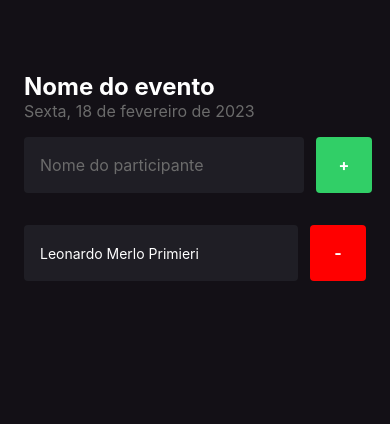
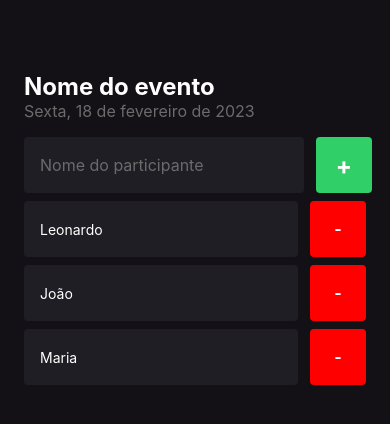
Before and after one commit to leonardoprimieri/imhere-react-native, a React Native app: screen / in a window 390 px wide. Shown: the top 424 px of the page. Built offline with nearby package versions, Linux system fonts and the light colour scheme.

Commit message:
feat: add home flat list

```diff
--- a/src/components/participant/participant.tsx
+++ b/src/components/participant/participant.tsx
@@ -1,14 +1,19 @@
 import { Text, TouchableOpacity, View } from "react-native"
 import { participantStyles } from "./participant-styles"
 
-export const Participant = () => {
+type Props = {
+  name: string
+  onRemove: () => void
+}
+
+export const Participant = ({ name, onRemove }: Props) => {
   return (
     <View style={participantStyles.wrapper}>
       <View style={participantStyles.container}>
-        <Text style={participantStyles.name}>Leonardo Merlo Primieri</Text>
+        <Text style={participantStyles.name}>{name}</Text>
 
       </View>
-      <TouchableOpacity style={participantStyles.button}>
+      <TouchableOpacity onPress={onRemove} style={participantStyles.button}>
         <Text style={participantStyles.buttonText}>-</Text>
       </TouchableOpacity>
     </View>
--- a/src/screens/home/home-screen-styles.ts
+++ b/src/screens/home/home-screen-styles.ts
@@ -38,7 +38,7 @@ export const homePageStyles = StyleSheet.create({
   },
   buttonText: {
     color: '#fff',
-    fontSize: 16,
+    fontSize: 24,
     fontWeight: 'bold'
   },
   form: {
@@ -46,7 +46,9 @@ export const homePageStyles = StyleSheet.create({
     width: '100%',
     justifyContent: 'space-between'
   },
-  participantView: {
-    marginTop: 24,
+  emptyList: {
+    color: '#fff',
+    marginTop: 30,
+    textAlign: 'center'
   }
 });
--- a/src/screens/home/home-screen.tsx
+++ b/src/screens/home/home-screen.tsx
@@ -1,18 +1,26 @@
-import { Text, TextInput, TouchableOpacity, View } from "react-native";
+import { useState } from "react";
+import { FlatList, ScrollView, Text, TextInput, TouchableOpacity, View } from "react-native";
 import { Participant } from "../../components";
 
 import { homePageStyles } from './home-screen-styles'
 
 export const HomeScreen = () => {
+  const [participants, setParticipants] = useState(['Leonardo', 'João', 'Maria'])
 
   const handleAddParticipant = () => {
-    console.log('Adicionar participante')
+    setParticipants(oldParticipants =>
+      [...oldParticipants, Math.random().toString(36).substring(7)])
+  }
+
+  const handleRemoveParticipant = (participant: string) => {
+    setParticipants(oldParticipants =>
+      oldParticipants.filter(item => item !== participant))
   }
 
   return (
     <View style={homePageStyles.container}>
       <Text style={homePageStyles.eventName}>Nome do evento</Text>
-      <Text style={homePageStyles.eventDate}>Sexta, 18 de fevereiro de 2023</Text>
+      <Text style={homePageStyles.eventDate}>Sexta, {new Date().getDate()} de fevereiro de 2023</Text>
       <View style={homePageStyles.form}>
         <TextInput
           style={homePageStyles.input}
@@ -23,9 +31,16 @@ export const HomeScreen = () => {
           <Text style={homePageStyles.buttonText}>+</Text>
         </TouchableOpacity>
       </View>
-      <View style={homePageStyles.participantView}>
-        <Participant />
-      </View>
+      <FlatList
+        data={participants}
+        keyExtractor={item => item}
+        renderItem={({ item }) => (
+          <Participant name={item} onRemove={() => handleRemoveParticipant(item)} />
+        )}
+        ListEmptyComponent={() => (
+          <Text style={homePageStyles.emptyList}>Nenhum participante adicionado</Text>
+        )}
+      />
     </View>
   );
 }
```
